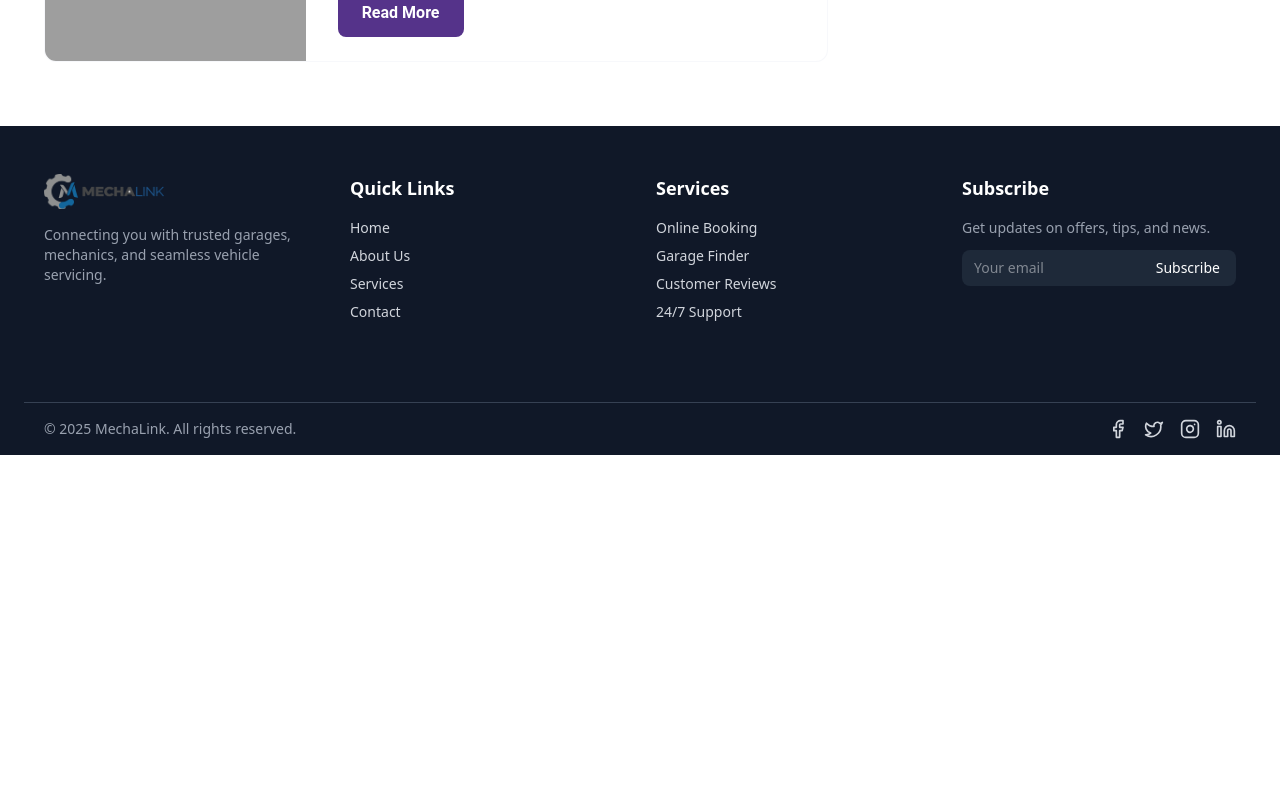
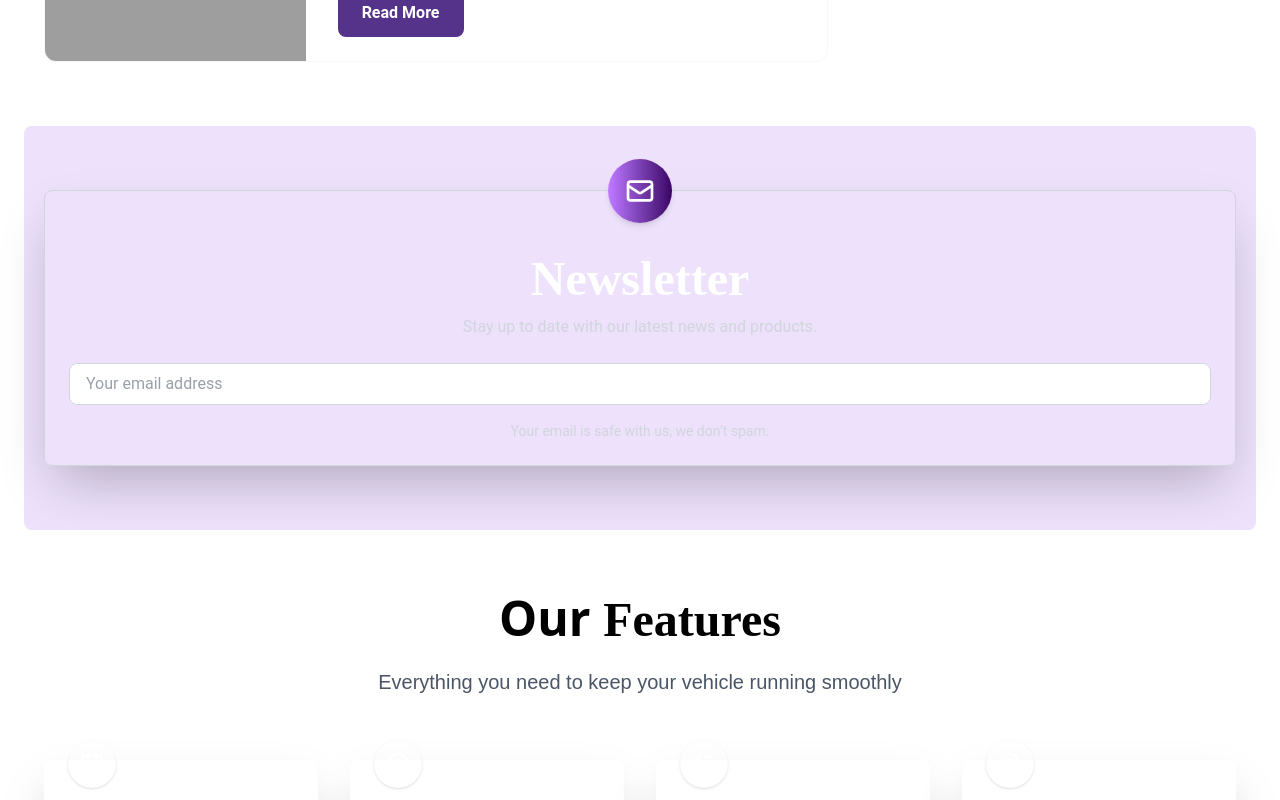
Before and after one commit to Alireja-khan/Mecha-Link, a Next.js app: page / in a window 1280 px wide. Shown: the part 2880-3680 px from the top of the page. Before the commit the page ends 3335 px from the top, so only its background shows below. Built offline with nearby package versions, Linux system fonts and the light colour scheme; grey boxes are pictures that could not be loaded.

Commit message:
issue fixed

```diff
--- a/src/app/layout.js
+++ b/src/app/layout.js
@@ -3,7 +3,6 @@ import { Geist, Geist_Mono } from "next/font/google";
 import "./globals.css";
 import ConditionalHeader from "./ConditionalHeader";
 import ConditionalFooter from "./ConditionalFooter";
-
 const geistSans = Geist({
   variable: "--font-geist-sans",
   subsets: ["latin"],
--- a/src/app/page.js
+++ b/src/app/page.js
@@ -1,5 +1,7 @@
 import BlogSection from "./Components/Blog";
+import FeaturesSection from "./components/FeatureSection";
 import HowItWork from "./Components/HowToWork";
+import Newsletter from "./components/Newsletter";
 import WhyChooseUs from "./Components/WhyChooseUs";
 import './globals.css'
 
@@ -9,6 +11,8 @@ export default function Home() {
             <WhyChooseUs />
             <HowItWork />
             <BlogSection />
+            <Newsletter/>
+            <FeaturesSection/>
         </div>
     );
 }
```
